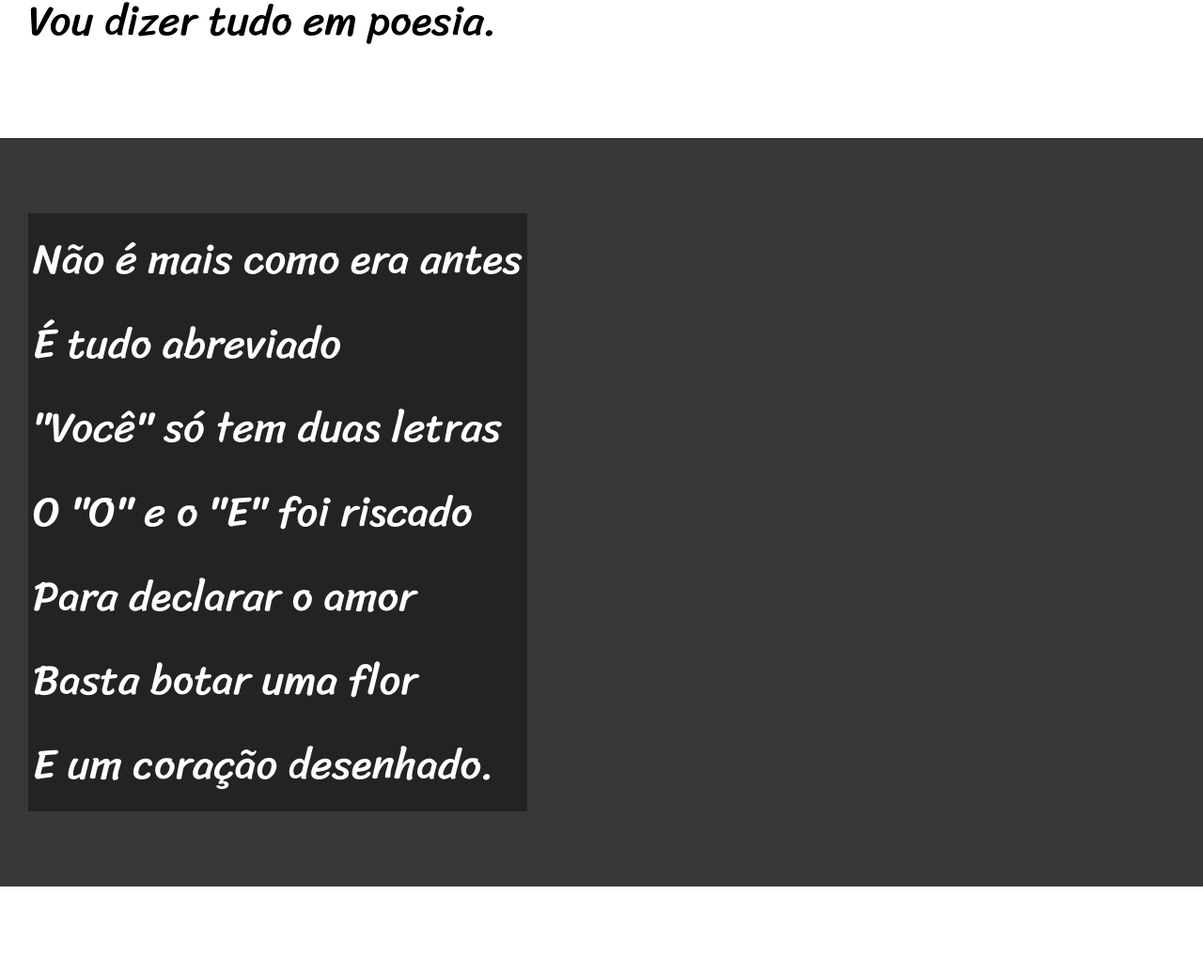
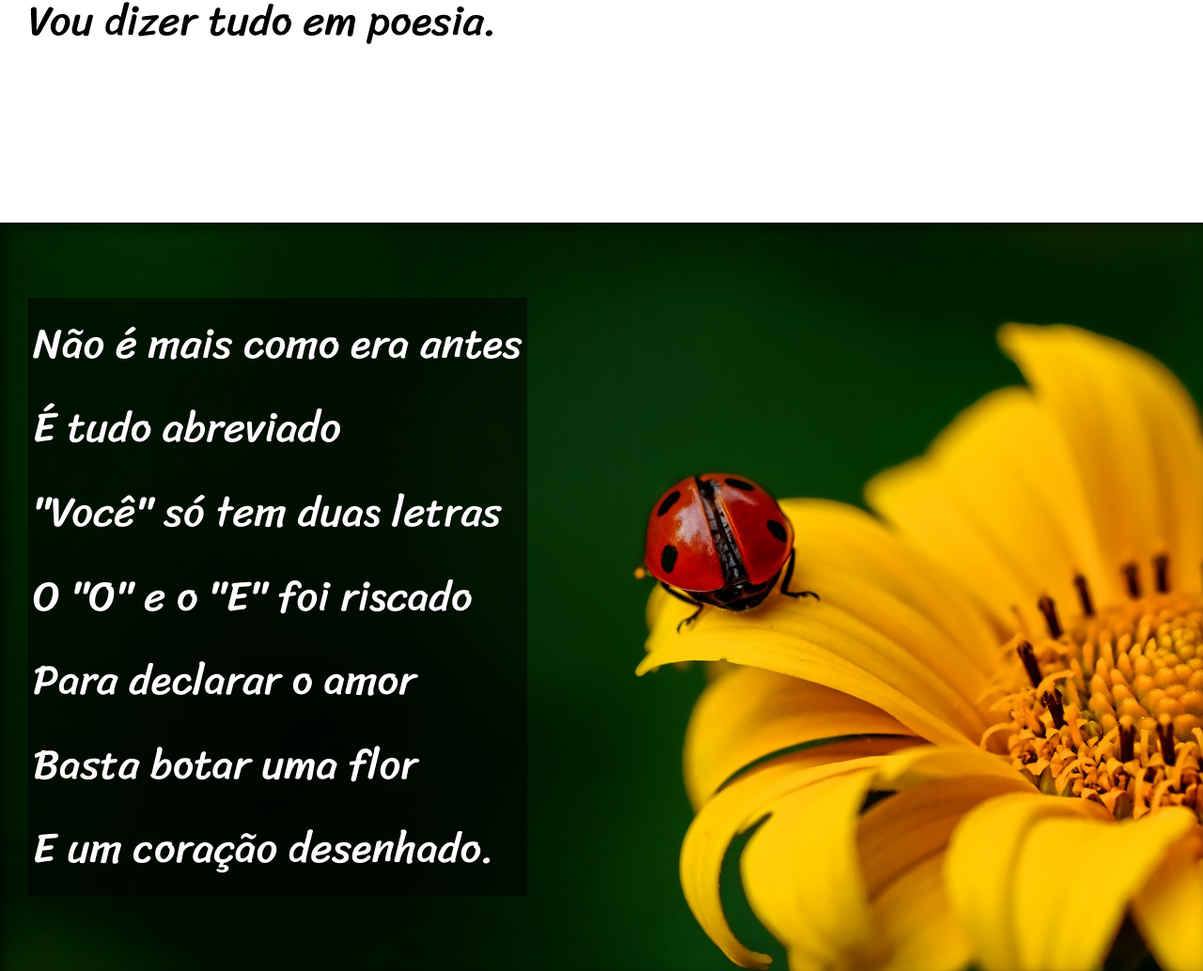
Before and after one commit to pedroandrecode/html-css, a plain HTML site: page desafios/012/imagens/index.html in a window 1280 px wide. Shown: the part 898-1932 px from the top of the page at 94% size. Drawn offline with Linux system fonts and the light colour scheme.

Commit message:
finalizei o projeto cordel

```diff
--- a/desafios/012/imagens/estilo/style.css
+++ b/desafios/012/imagens/estilo/style.css
@@ -57,20 +57,40 @@ section {
     font-size: 3.5vw;
 }
 
+section > p {
+    padding-bottom: 2em;
+}
+
 section.normal {
     background-color: white;
     color: black;
+
 }
 
 section.imagem {
     background-color: rgb(56, 56, 56);
     color: white;
+    box-shadow: inset 6px 6px 13px 0px rgba(0, 0, 0, 0.521);
+    background-size: cover;
+    background-attachment: fixed;
 }
 
 section.imagem > p {
     display: inline-block;
     padding: 5px;
-    background-color: rgba(0, 0, 0, 0.384) ;
+    background-color: rgba(0, 0, 0, 0.514) ;
+    text-shadow: 1px 1px 0px black;
+}
+
+section#img01 {
+    background-image: url(../background001.jpg);
+    background-position: right center;
+    ;
+}
+
+section#img02 {
+    background-image: url(../background002.jpg);
+    background-position: right bottom;
 }
 
 footer {
--- a/desafios/012/imagens/index.html
+++ b/desafios/012/imagens/index.html
@@ -24,7 +24,7 @@
         </p>
     </section>
 
-    <section class="imagem">
+    <section class="imagem" id="img01">
         <p>
             Não é mais como era antes <br>
             É tudo abreviado <br>
@@ -58,7 +58,7 @@
         </p>
     </section>
 
-    <section class="imagem">
+    <section class="imagem" id="img02">
         <p>
             Tenho saudade das cartas <br>
             Escritas com a própria mão <br>
```
